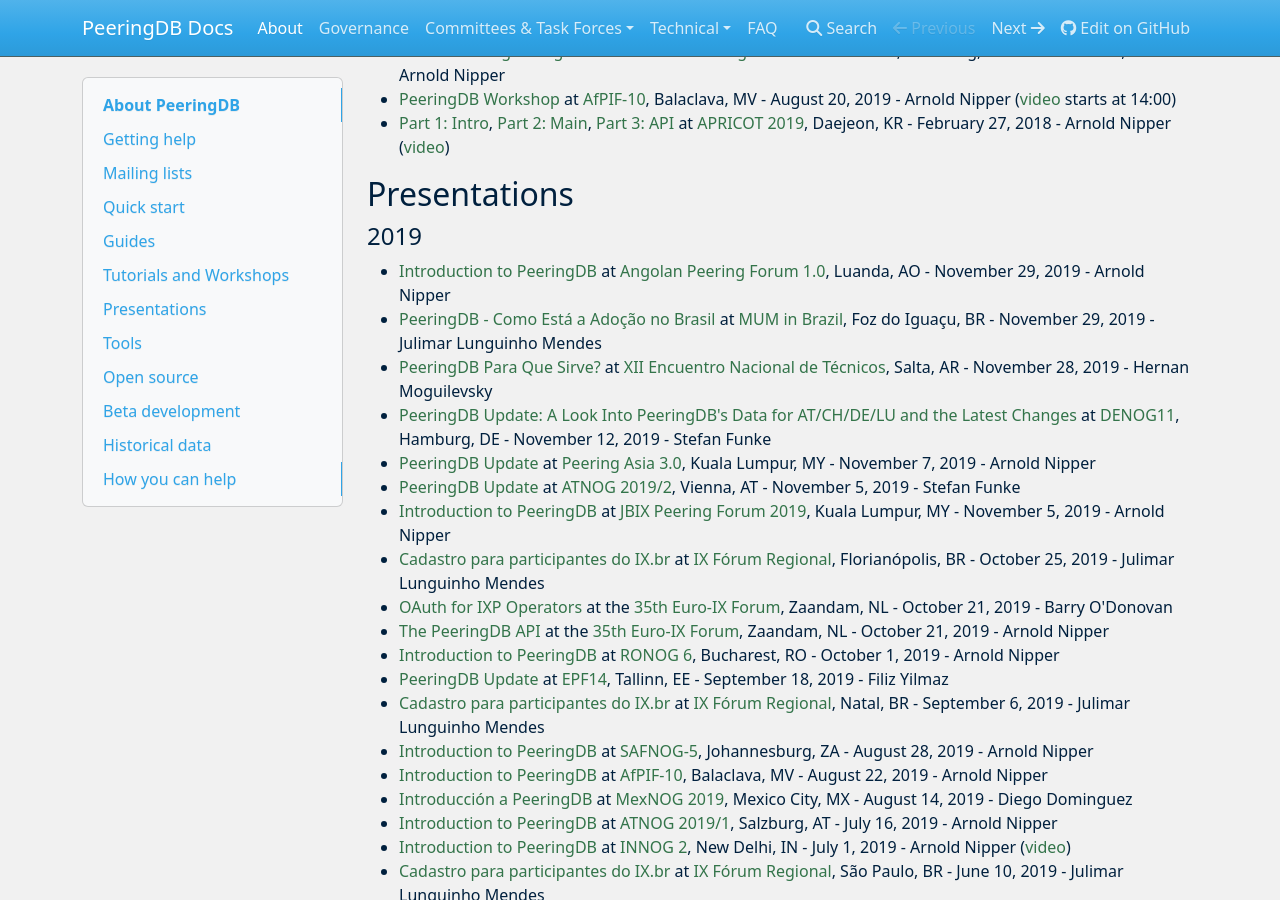
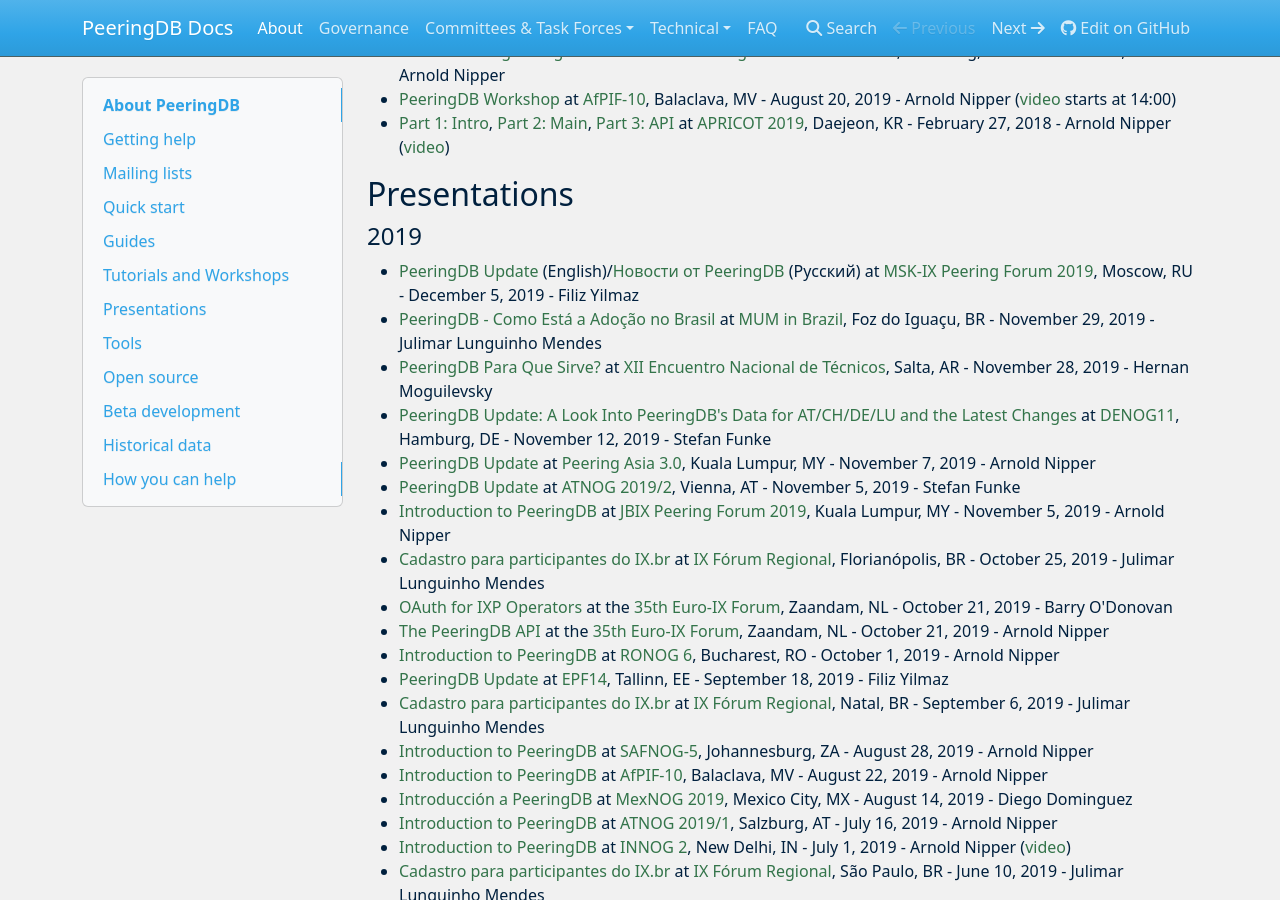
Before and after one commit to peeringdb/docs, an MkDocs documentation site: the page built from docs/index.md, in a window 1280 px wide and 900 px high, scrolled down 1432 px. Built offline with MkDocs 1.6.1, drawn with Linux system fonts in a browser that asks for light colours; nearby versions of some CDN libraries.

Commit message:
Added Filiz's MSK-IX presentations.

```diff
--- a/docs/index.md
+++ b/docs/index.md
@@ -59,7 +59,7 @@
 
 #### 2019
 
-- [Introduction to PeeringDB](presentation/20191129-APF1-Arnold-Nipper.pdf) at [Angolan Peering Forum 1.0](https://events.apf.nog.community/event/2/overview), Luanda, AO - November 29, 2019 - Arnold Nipper
+- [PeeringDB Update](presentation/20191205-MoscowPF-Filiz-Yilmaz2.pdf) (English)/[Новости от PeeringDB](presentation/20191205-MoscowPF-Filiz-Yilmaz2-rus.pdf) (Pусский) at [MSK-IX Peering Forum 2019](https://peering-forum.ru/en), Moscow, RU - December 5, 2019 - Filiz Yilmaz
 - [PeeringDB - Como Está a Adoção no Brasil](presentation/mum-foz-peeringdb.20191129.pdf) at [MUM in Brazil](https://mum.mikrotik.com/2019/BR/agenda), Foz do Iguaçu, BR - November 29, 2019 - Julimar Lunguinho Mendes
 - [PeeringDB Para Que Sirve?](presentation/20191128-cabase-peeringdb-intro-spanish.pdf) at [XII Encuentro Nacional de Técnicos](https://www.eventbrite.com.ar/e/xii-encuentro-nacional-de-tecnicos-28-y-29-de-noviembre-tickets-74689228493), Salta, AR - November 28, 2019 - Hernan Moguilevsky
 - [PeeringDB Update: A Look Into PeeringDB's Data for AT/CH/DE/LU and the Latest Changes](presentation/20191112-DENOG11-Stefan_Funke.pdf) at [DENOG11](https://www.denog.de/de/meetings/denog11/zeitplan.html), Hamburg, DE - November 12, 2019 - Stefan Funke
```
Also changed, not shown: 2 other files.
